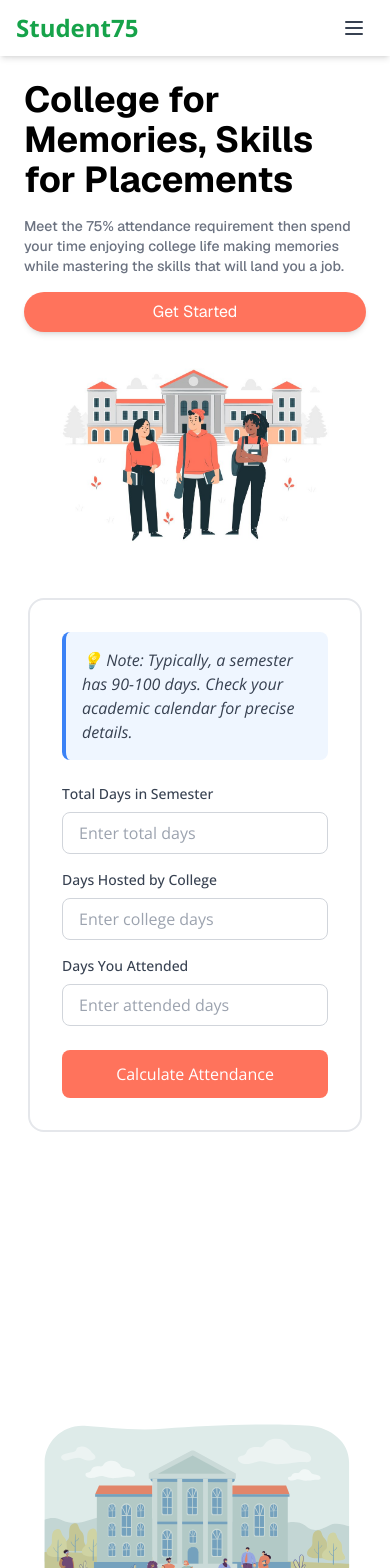
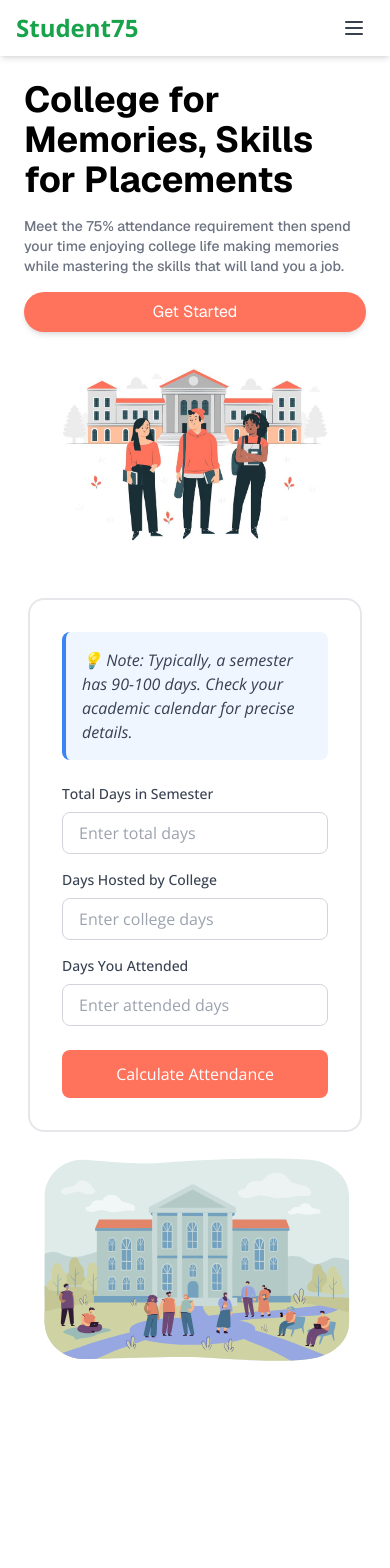
Before and after one commit to iamsaura8h/Student75Pro, a React (Vite) app: page / in a window 390 px wide. Shown: the top 1568 px of the page. After the commit the page ends 1390 px from the top, so only its background shows below. Built offline with nearby package versions, Linux system fonts and the light colour scheme.

Commit message:
fixed minor issues with responsiveness

```diff
--- a/src/components/ShortAC.tsx
+++ b/src/components/ShortAC.tsx
@@ -174,7 +174,7 @@ const ShortAC: React.FC = () => {
   };
 
   return (
-    <div className="min-h-screen pt-8 pb-3 px-2">
+    <div className="md:min-h-screen pt-8 pb-3 px-2">
       <div className="w-full max-w-2xl mx-auto bg-white rounded-2xl border-2 overflow-hidden">
         <div className="p-8 space-y-6">
           <div className="bg-blue-50 p-4 rounded-lg border-l-4 border-blue-500">
--- a/src/pages/Calculation.tsx
+++ b/src/pages/Calculation.tsx
@@ -4,7 +4,7 @@ import ShortAC from "../components/ShortAC";
 function Calculation() {
   return (
     <>
-      <div className="w-screen h-screen flex flex-col md:flex-row lg:flex-row-reverse  justify-between p-5">
+      <div className="w-screen h-screen flex flex-col md:flex-row lg:flex-row-reverse  justify-normal p-5">
         <div>
           <ShortAC />
         </div>
```
